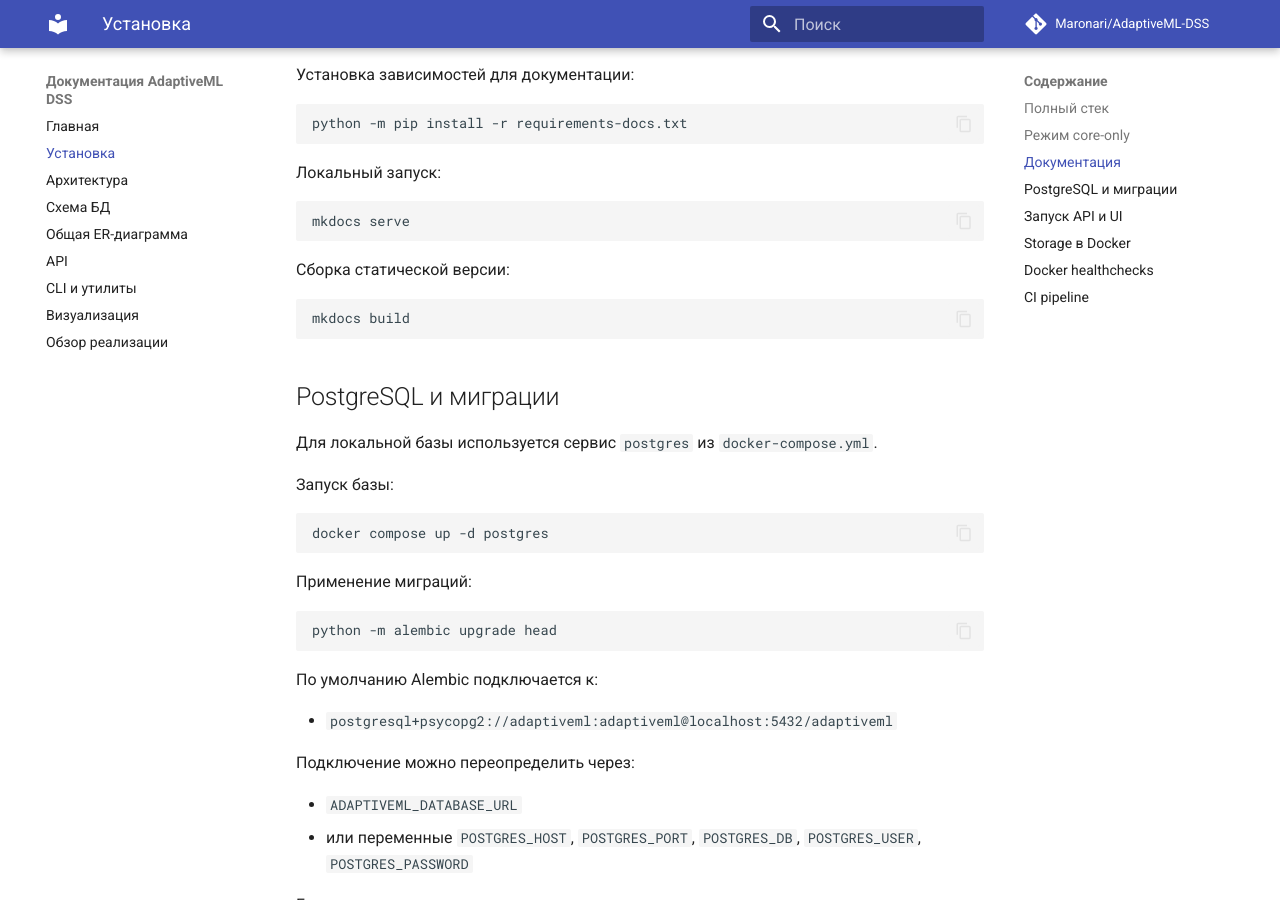
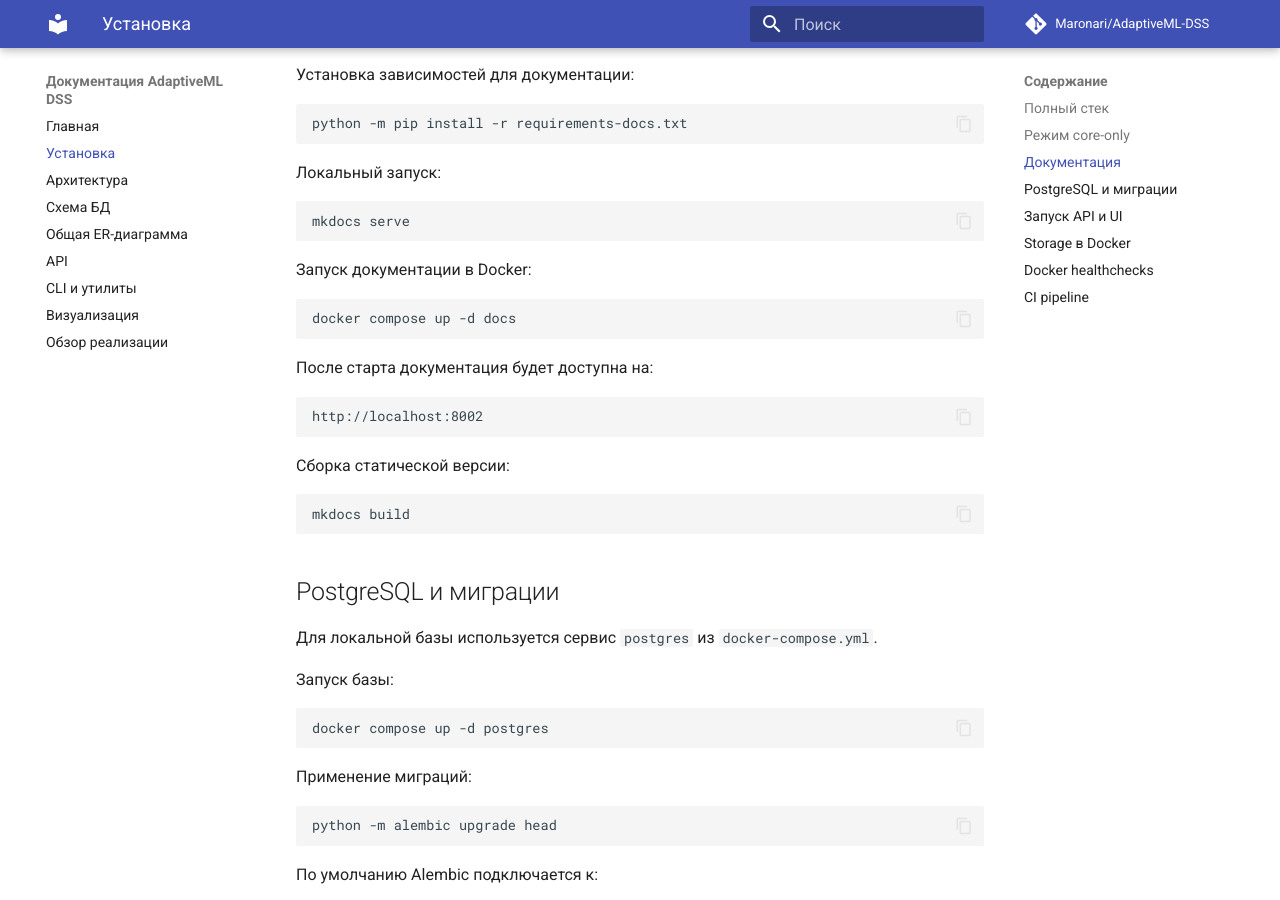
Before and after one commit to Maronari/AdaptiveML-DSS, an MkDocs documentation site: the page built from docs/setup.md, in a window 1280 px wide and 900 px high, scrolled down 1398 px. Built offline with MkDocs 1.6.1 and Material for MkDocs 9.7.7, drawn with Linux system fonts in a browser that asks for light colours; comment, search, counter and statistics services are not loaded; some of the changed text lies outside the part shown.

Commit message:
docs: add docker deployment for mkdocs site

````diff
--- a/docs/setup.md
+++ b/docs/setup.md
@@ -64,6 +64,18 @@
 
 ```bash
 mkdocs serve
+```
+
+Запуск документации в Docker:
+
+```bash
+docker compose up -d docs
+```
+
+После старта документация будет доступна на:
+
+```text
+http://localhost:8002
 ```
 
 Сборка статической версии:
@@ -153,6 +165,7 @@
 Полезные команды:
 
 ```bash
+docker compose up -d docs
 docker compose up -d api minio
 docker volume inspect adaptiveml-dss_api_storage
 docker volume inspect adaptiveml-dss_minio_data
@@ -162,6 +175,7 @@
 
 В `docker-compose.yml` настроены healthchecks для:
 
+- `docs` — проверка главной страницы MkDocs
 - `api` — проверка `GET /health`
 - `postgres` — `pg_isready`
 - `minio` — `GET /minio/health/live`
````
Also changed, not shown: README.md (+12 -0 lines), docker-compose.yml (+21 -0 lines), docs/index.md (+6 -0 lines).
